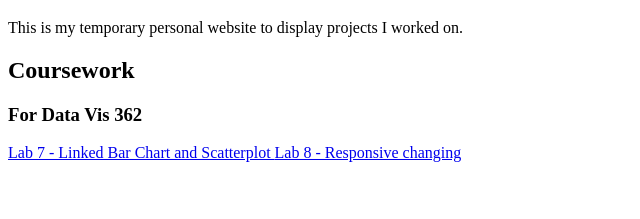
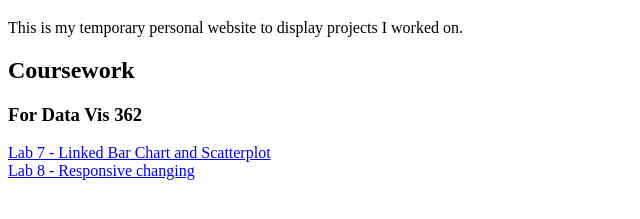
Before and after one commit to fangyi2002/fangyi2002.github.io, a plain HTML site: page index.html in a window 1280 px wide. Shown: the part 61-280 px from the top of the page, without its empty margins (0-640 px from the left). Drawn offline with Linux system fonts and the light colour scheme.

Commit message:
Update index.html

```diff
--- a/index.html
+++ b/index.html
@@ -9,7 +9,7 @@
     <p>This is my temporary personal website to display projects I worked on.</p>
     <h2>Coursework</h2>
     <h3>For Data Vis 362</h3>
-    <a href = "https://fangyi2002.github.io/lab7/"> Lab 7 - Linked Bar Chart and Scatterplot </a>
+    <a href = "https://fangyi2002.github.io/lab7/"> Lab 7 - Linked Bar Chart and Scatterplot </a> <br>
     <a href = "https://fangyi2002.github.io/responsive"> Lab 8 - Responsive changing </a>
 </body>
 </html>
```
